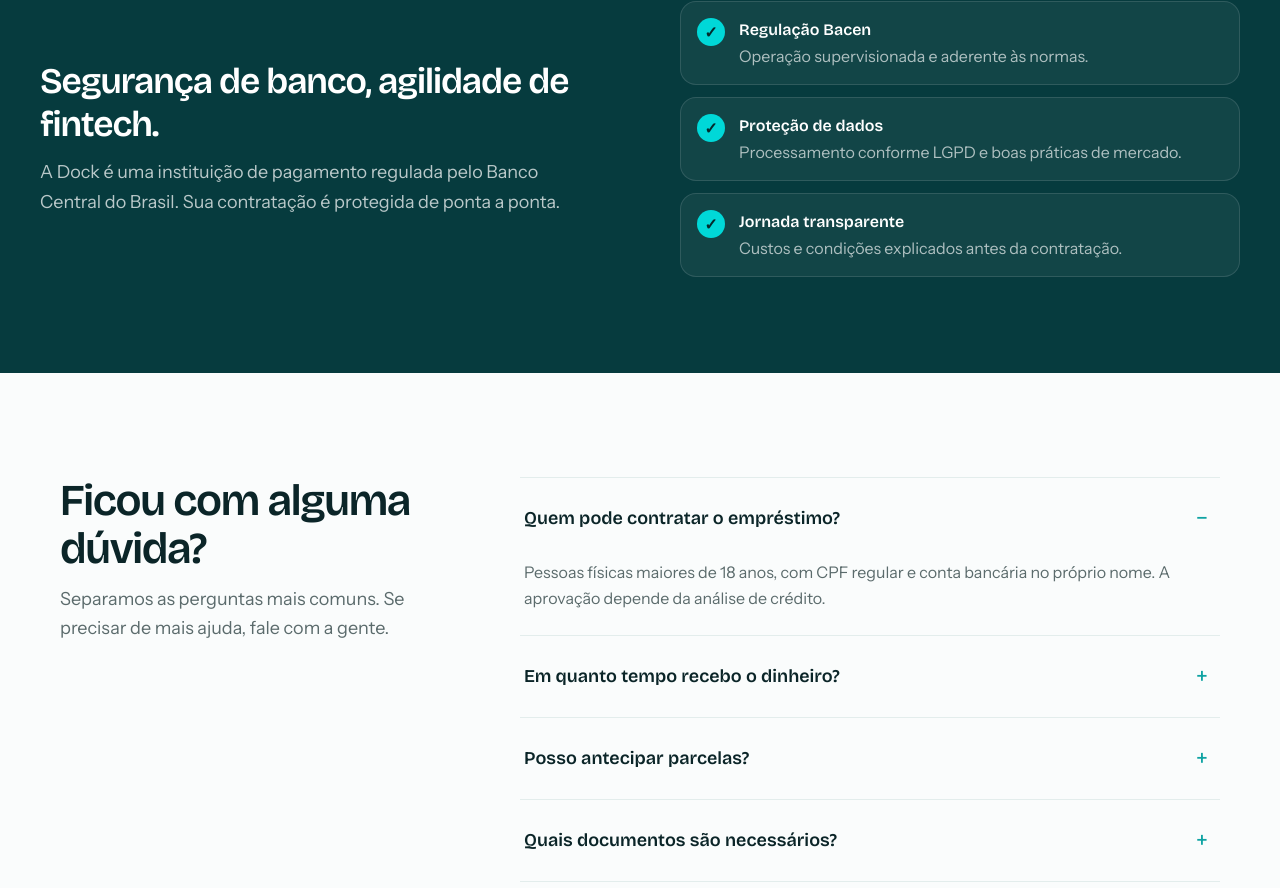
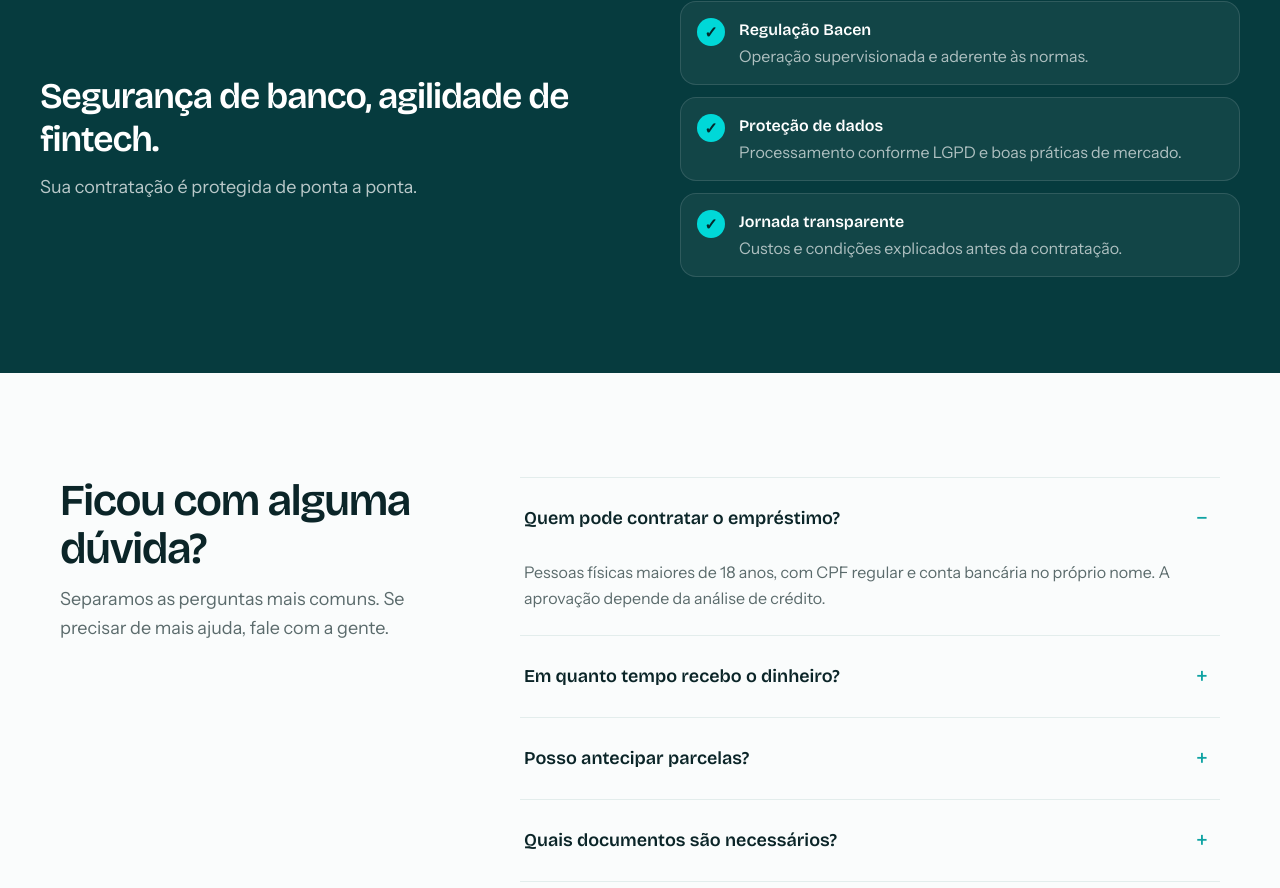
Before and after one commit to brayhoncarvalho/onboarding, a Vue app: page / in a window 1280 px wide. Shown: the part 2046-2934 px from the top of the page. Built offline with nearby package versions, Linux system fonts and the light colour scheme.

Commit message:
feat: update BeneficiosSection

```diff
--- a/src/components/BeneficiosSection.vue
+++ b/src/components/BeneficiosSection.vue
@@ -48,7 +48,6 @@
         <div>
           <h3 id="seguranca-title" class="beneficios__seguranca-title">Segurança de banco, agilidade de fintech.</h3>
           <p class="beneficios__seguranca-text">
-            A Dock é uma instituição de pagamento regulada pelo Banco Central do Brasil.
             Sua contratação é protegida de ponta a ponta.
           </p>
         </div>
```
